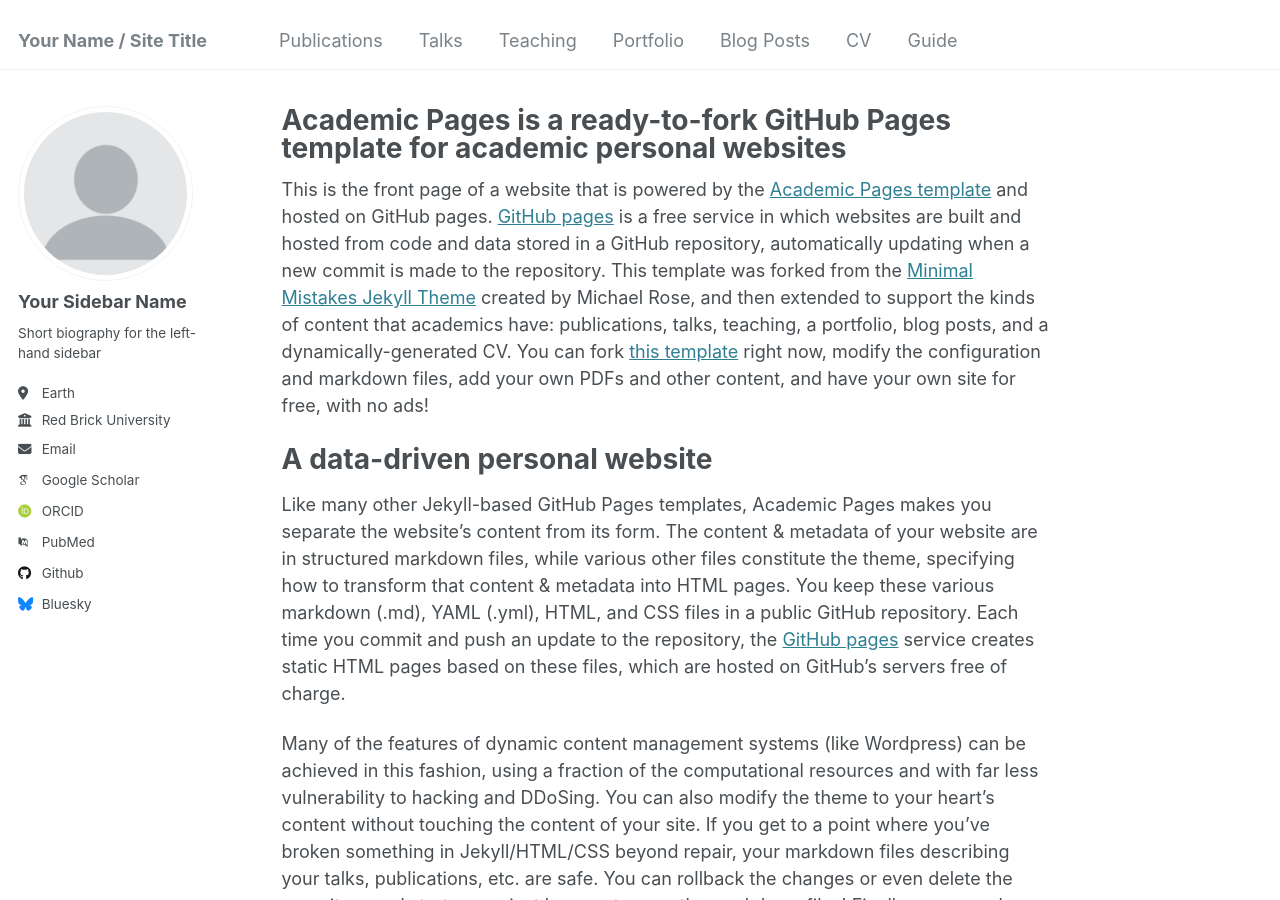
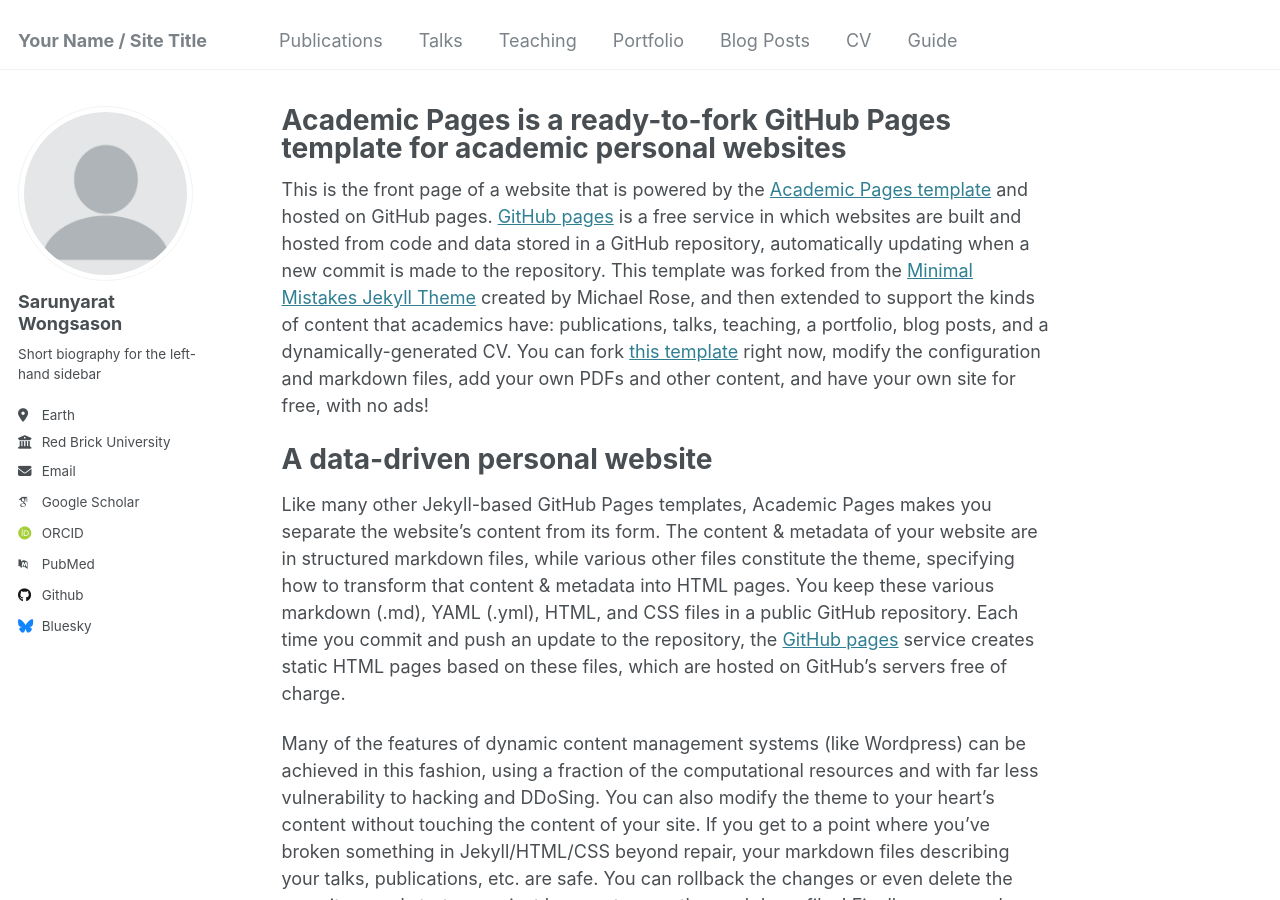
Before and after one commit to Sarunnnnnnnn/sarunnnnnnnn.github.io, a Jekyll site: the page built from _pages/about.md, in a window 1280 px wide and 900 px high. Built offline with Jekyll 4.4.1, drawn with Linux system fonts in a browser that asks for light colours; some web fonts are replaced.

Commit message:
change profile name

```diff
--- a/_config.yml
+++ b/_config.yml
@@ -22,7 +22,7 @@ repository               : "academicpages/academicpages.github.io"
 author:
   # Biographic information
   avatar           : "profile.png"
-  name             : "Your Sidebar Name"
+  name             : "Sarunyarat Wongsason"
   pronouns         : # example: "she/her"
   bio              : "Short biography for the left-hand sidebar"
   location         : "Earth"
```
